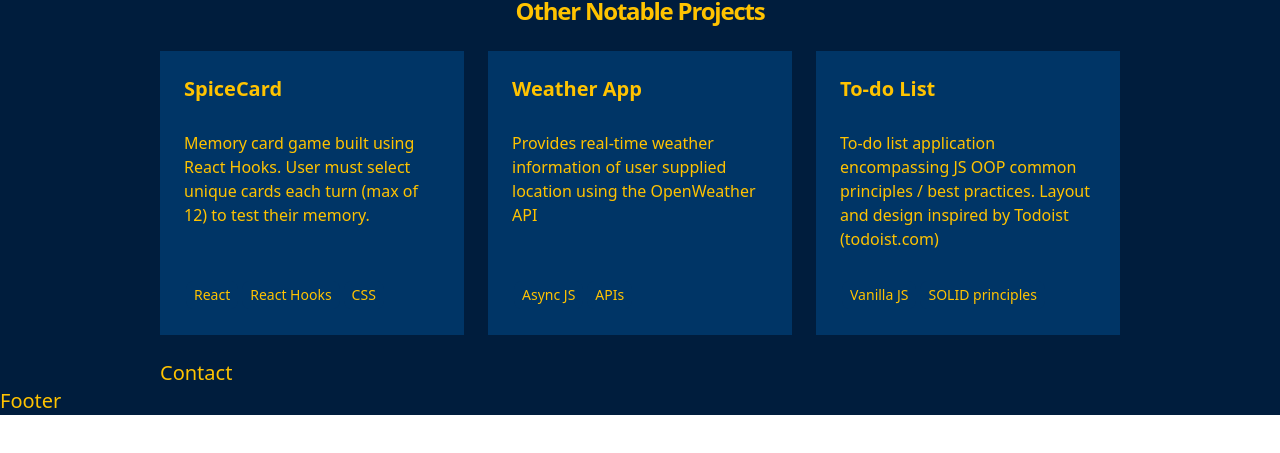
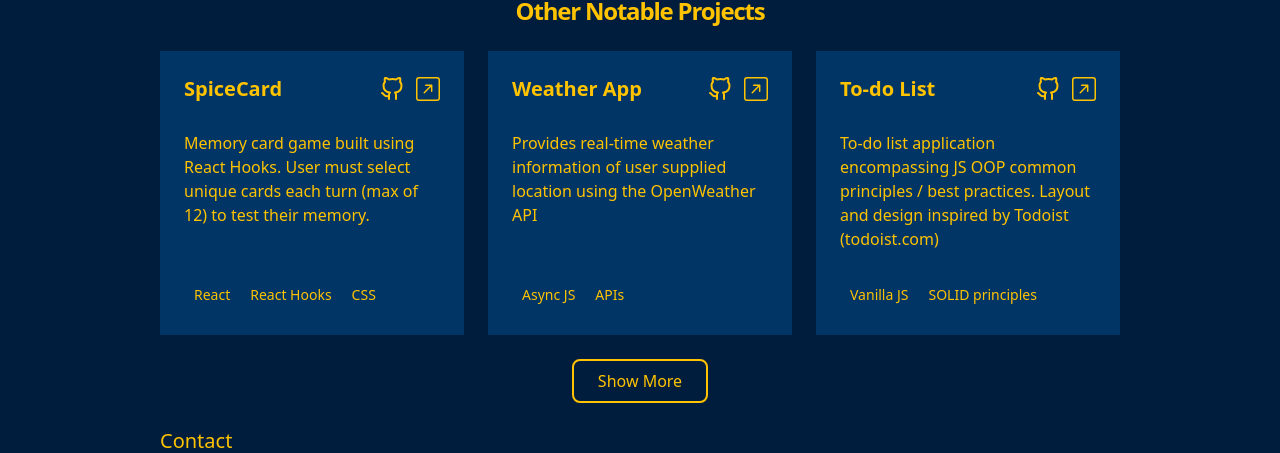
Before and after one commit to sumedh-inamdar/personal-portfolio, a React app: page / in a window 1280 px wide. Shown: the part 3252-3705 px from the top of the page. Before the commit the page ends 3667 px from the top, so only its background shows below. Built offline with nearby package versions, Linux system fonts and the light colour scheme.

Commit message:
Added remaining regular projs, created primary button, created hook for show more, styled regular proj

```diff
--- a/src/components/projects/Projects.tsx
+++ b/src/components/projects/Projects.tsx
@@ -1,9 +1,11 @@
-import React from 'react';
+import React, { useState } from 'react';
 import { featuredProjects, regularProjects } from '../../constants';
 import FeatureProj from './FeatureProj';
 import RegularProj from './RegularProj';
 
 export default function Projects() {
+  const [showMore, setShowMore] = useState(false);
+
   return (
     <section>
       <div className="flex items-center w-full mb-6">
@@ -20,10 +22,31 @@ export default function Projects() {
           Other Notable Projects
         </h2>
         <ul className="grid grid-cols-1 sm:grid-cols-2 md:grid-cols-3 gap-6">
-          {regularProjects.map((project) => (
+          {regularProjects.slice(0, 3).map((project) => (
             <RegularProj key={project.name} data={project} />
           ))}
+          {showMore &&
+            regularProjects
+              .slice(3)
+              .map((project) => (
+                <RegularProj key={project.name} data={project} />
+              ))}
         </ul>
+        <div className="flex justify-center">
+          {showMore ? (
+            <button
+              className="btn-primary"
+              onClick={() => setShowMore(!showMore)}>
+              Show Less
+            </button>
+          ) : (
+            <button
+              className="btn-primary"
+              onClick={() => setShowMore(!showMore)}>
+              Show More
+            </button>
+          )}
+        </div>
       </div>
     </section>
   );
--- a/src/components/projects/RegularProj.tsx
+++ b/src/components/projects/RegularProj.tsx
@@ -12,7 +12,48 @@ interface dataProps {
 export default function RegularProj({ data }: dataProps) {
   return (
     <div className="flex flex-col p-6 text-left bg-navyBlue space-y-7">
-      <h3 className="font-bold">{data.name}</h3>
+      <div className="flex justify-between">
+        <h3 className="font-bold">{data.name}</h3>
+        <div className="flex space-x-3 items-center">
+          <a
+            href={data.github}
+            aria-label="External Link"
+            rel="noreferrer"
+            target="_blank"
+            className="hover:scale-110 hover:text-yellow transition-all">
+            <svg
+              width="24"
+              height="24"
+              viewBox="0 0 24 24"
+              fill="none"
+              stroke="currentColor"
+              strokeWidth="2"
+              strokeLinecap="round"
+              strokeLinejoin="round"
+              xmlns="http://www.w3.org/2000/svg">
+              <path d="M9 19c-5 1.5-5-2.5-7-3m14 6v-3.87a3.37 3.37 0 0 0-.94-2.61c3.14-.35 6.44-1.54 6.44-7A5.44 5.44 0 0 0 20 4.77 5.07 5.07 0 0 0 19.91 1S18.73.65 16 2.48a13.38 13.38 0 0 0-7 0C6.27.65 5.09 1 5.09 1A5.07 5.07 0 0 0 5 4.77a5.44 5.44 0 0 0-1.5 3.78c0 5.42 3.3 6.61 6.44 7A3.37 3.37 0 0 0 9 18.13V22" />
+            </svg>
+          </a>
+          <a
+            href={data.link}
+            aria-label="External Link"
+            rel="noreferrer"
+            target="_blank"
+            className="hover:scale-110 hover:text-yellow transition-all">
+            <svg
+              xmlns="http://www.w3.org/2000/svg"
+              width="24"
+              height="24"
+              fill="currentColor"
+              viewBox="0 0 16 16">
+              <path
+                fillRule="evenodd"
+                d="M15 2a1 1 0 0 0-1-1H2a1 1 0 0 0-1 1v12a1 1 0 0 0 1 1h12a1 1 0 0 0 1-1V2zM0 2a2 2 0 0 1 2-2h12a2 2 0 0 1 2 2v12a2 2 0 0 1-2 2H2a2 2 0 0 1-2-2V2zm5.854 8.803a.5.5 0 1 1-.708-.707L9.243 6H6.475a.5.5 0 1 1 0-1h3.975a.5.5 0 0 1 .5.5v3.975a.5.5 0 1 1-1 0V6.707l-4.096 4.096z"
+              />
+            </svg>
+          </a>
+        </div>
+      </div>
       <p className="flex-1 text-base">{data.description}</p>
       <div className="text-sm flex flex-wrap">
         {data.tech.map((tech) => (
--- a/src/constants.ts
+++ b/src/constants.ts
@@ -137,5 +137,45 @@ export const regularProjects = [
     tech: ['Vanilla JS', 'SOLID principles'],
     link: 'https://sumedh-inamdar.github.io/Todo-List/',
     github: 'https://github.com/sumedh-inamdar/Todo-List'
+  },
+  {
+    name: 'Tic Tac Toe',
+    description:
+      'User playable against computer or human. Minimax AI algorithm chosen for shortest depth.',
+    tech: ['Factory Functions', 'Module Patterns'],
+    link: 'https://sumedh-inamdar.github.io/tic-tac-toe/',
+    github: 'https://github.com/sumedh-inamdar/tic-tac-toe'
+  },
+  {
+    name: 'Library',
+    description:
+      'Library web app that allows user to add, delete and modify books in a viewable library',
+    tech: ['Vanilla JS', 'localStorage'],
+    link: 'https://sumedh-inamdar.github.io/library/',
+    github: 'https://github.com/sumedh-inamdar/library'
+  },
+  {
+    name: 'Calculator',
+    description:
+      'Supports basic operators + exponents, factorials, percent calc, negation. Multi display and full keyboard support.',
+    tech: ['Vanilla JS', 'CSS', 'HTML'],
+    link: 'https://sumedh-inamdar.github.io/calculator/',
+    github: 'https://github.com/sumedh-inamdar/calculator'
+  },
+  {
+    name: 'Etch-A-Sketch',
+    description:
+      'User hovers cursor to fill in cells that become darker with every pass. Grid resolution adjustable.',
+    tech: ['Vanilla JS', 'CSS', 'HTML'],
+    link: 'https://sumedh-inamdar.github.io/etch-a-sketch/',
+    github: 'https://github.com/sumedh-inamdar/etch-a-sketch'
+  },
+  {
+    name: 'Ultimate RPS',
+    description:
+      'Rock Paper Scissors played against the computer. First to five wins.',
+    tech: ['Vanilla JS', 'CSS', 'HTML'],
+    link: 'https://sumedh-inamdar.github.io/rock-paper-scissors/',
+    github: 'https://github.com/sumedh-inamdar/rock-paper-scissors'
   }
 ];
--- a/src/tailwind.css
+++ b/src/tailwind.css
@@ -8,6 +8,9 @@
   }
 }
 @layer components {
+  .btn-primary {
+    @apply border-2 px-6 py-2 rounded-lg text-base
+  }
   .projWrap:nth-child(odd) video {
     grid-area: 1 / 1 / 7 / 9;
   }
```
